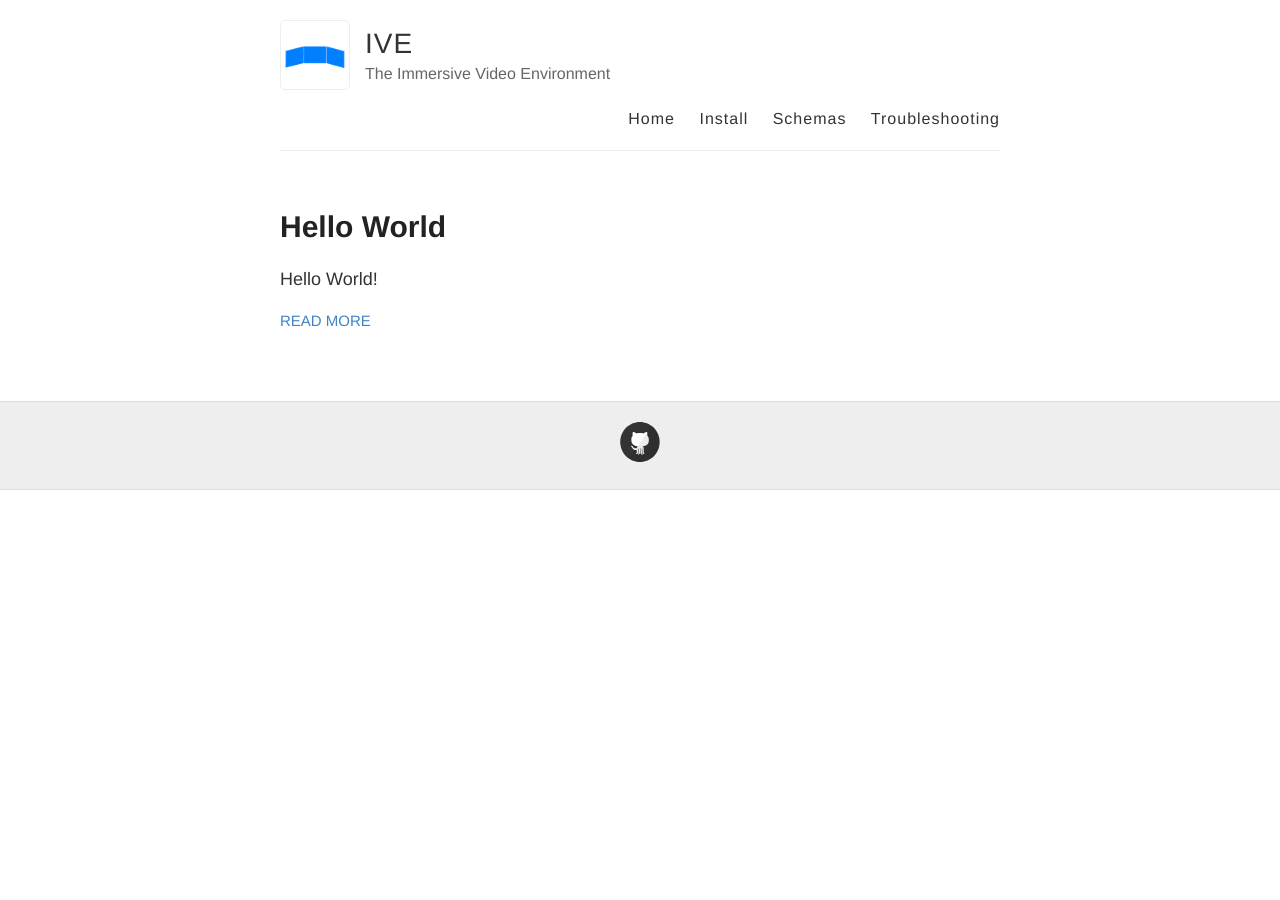
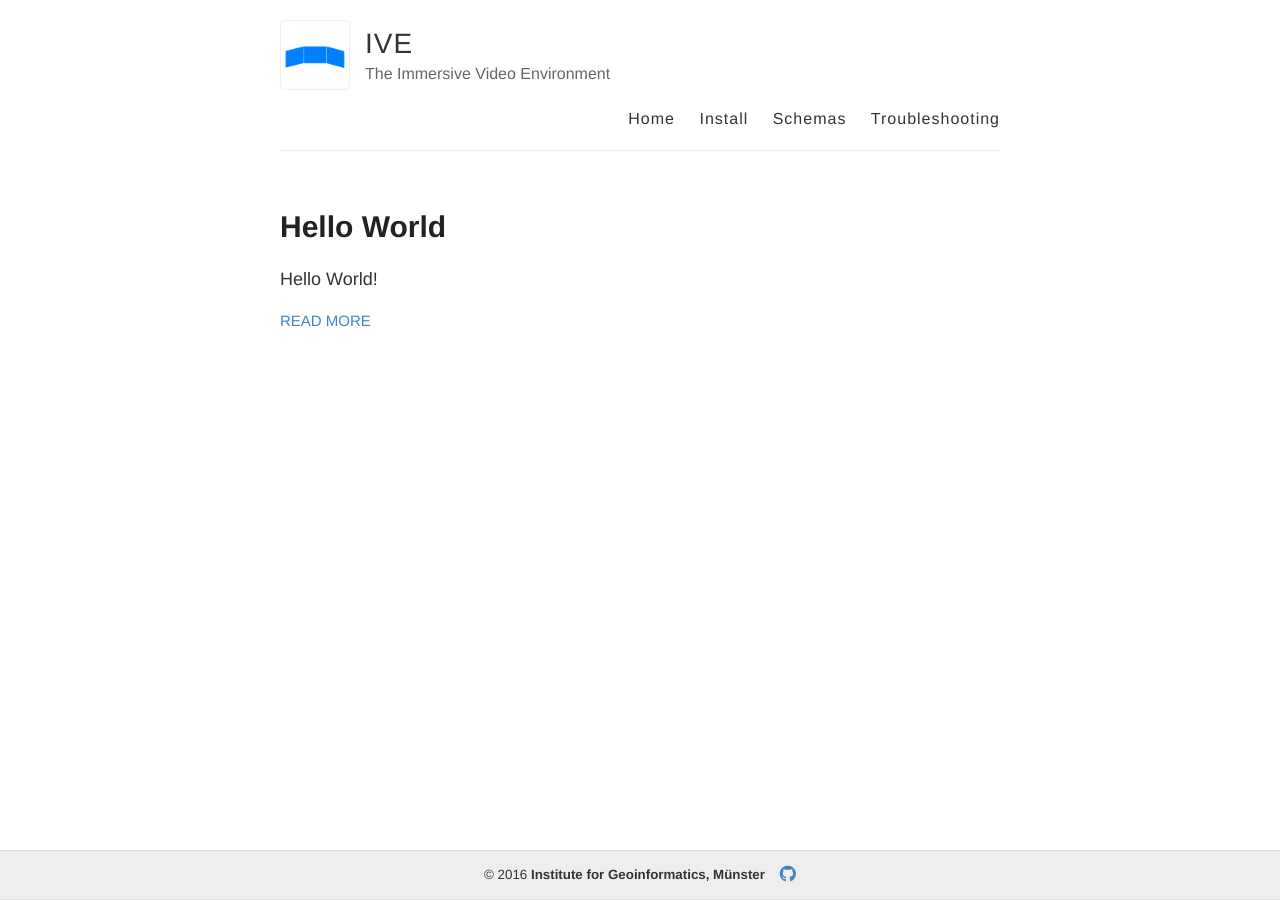
Before and after one commit to sitcomlab/IVE, a Jekyll site: the page built from index.html, in a window 1280 px wide. Built offline with Jekyll 4.4.1, drawn with Linux system fonts in a browser that asks for light colours; nearby versions of some CDN libraries.

Commit message:
Layout-fixes

```diff
--- a/_layouts/default.html
+++ b/_layouts/default.html
@@ -15,6 +15,9 @@
         <link rel="alternate" type="application/rss+xml" title="{{ site.name }} - {{ site.description }}" href="{{ site.baseurl }}/feed.xml" />
 
         <!-- Created with Jekyll Now - http://github.com/barryclark/jekyll-now -->
+
+        <!-- Fontawesome -->
+        <script src="https://use.fontawesome.com/ed5739a2c3.js"></script>
     </head>
 
     <body>
@@ -40,17 +43,20 @@
             </div>
         </div>
 
-        <div id="main" role="main" class="container">
+        <div id="main" role="main" class="container main">
             {{ content }}
         </div>
 
-        <div class="wrapper-footer">
-            <div class="container">
-                <footer class="footer">
-                    {% include svg-icons.html %}
-                </footer>
-            </div>
-        </div>
+        <footer class="footer">
+            <small>
+                &copy; 2016
+                <b>Institute for Geoinformatics, Münster</b>
+                &nbsp;&nbsp;
+                <a href="https://github.com/sitcomlab/IVE" target="_blank" class="link">
+                    <i class="fa fa-lg fa-github" aria-hidden="true"></i>
+                </a>
+            </small>
+        </footer>
 
         {% include analytics.html %}
     </body>
--- a/_sass/_highlights.scss
+++ b/_sass/_highlights.scss
@@ -12,7 +12,7 @@
 .highlighter-rouge {
     font-family: 'Bitstream Vera Sans Mono','Courier', monospace;
     background-color: #efefef;
-    padding: 1px 2px 1px 2px;
+    padding: 0px 1px 0px 1px;
     border: 1px solid #ddd;
     border-radius: 2px;
 }
--- a/style.scss
+++ b/style.scss
@@ -236,9 +236,10 @@ nav {
         }
     }
 }
-//
-// .main
-//
+
+.main {
+    padding-bottom: 80px;
+}
 
 .posts > .post {
     padding-bottom: 2em;
@@ -270,17 +271,21 @@ nav {
     }
 }
 
-.wrapper-footer {
-    margin-top: 50px;
+
+footer {
     border-top: 1px solid #ddd;
     border-bottom: 1px solid #ddd;
     background-color: $lightGray;
+    position: fixed;
+    left: 0px;
+    bottom: 0px;
+    width: 100%;
+    height: 50px;
+    padding-top: 15px;
+    text-align: center;
+    font-size: 10pt;
 }
 
-footer {
-    padding: 20px 0;
-    text-align: center;
-}
 // Settled on moving the import of syntax highlighting to the bottom of the CSS
 // ... Otherwise it really bloats up the top of the CSS file and makes it difficult to find the start
 @import "highlights";
```
